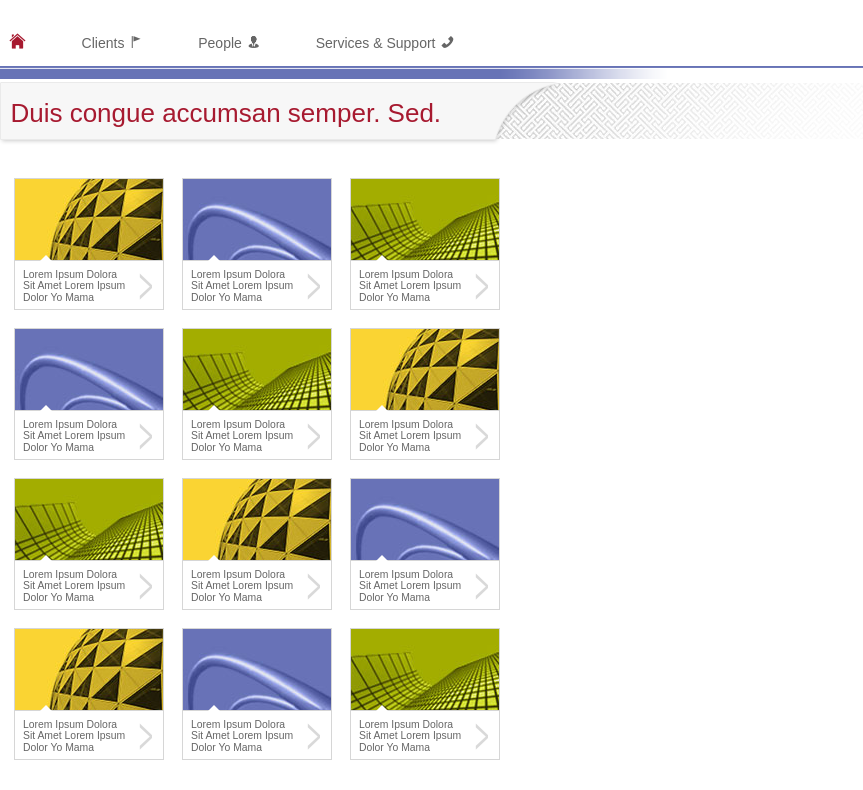
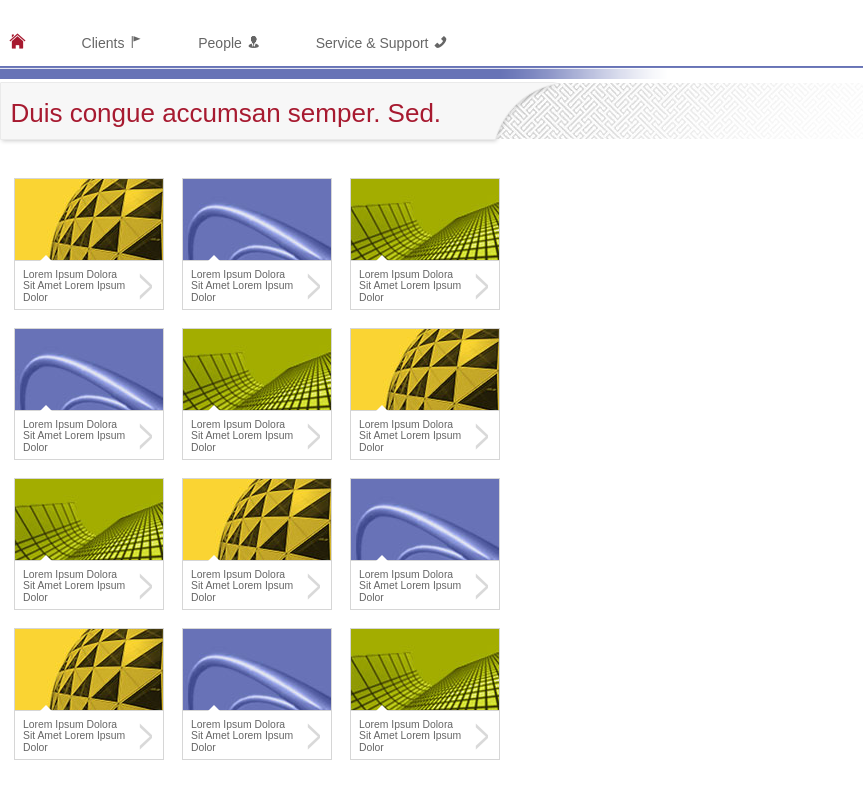
Before and after one commit to bonealTahoe/bakmac, a plain HTML site: page index.html in a window 1280 px wide. Shown: the full height of the page, 0-863 px from the left. Drawn offline with Linux system fonts and the light colour scheme; files whose address does not match are found by name.

Commit message:
sanitizing

```diff
--- a/index.html
+++ b/index.html
@@ -25,7 +25,7 @@
     <div class="header-nav-categories">
       <a href="#" class="txt-grey no-decor">Clients<span class="icon-project"></span></a>
       <a href="#" class="txt-grey no-decor">People<span class="icon-person"></span></a>
-      <a href="#" class="txt-grey no-decor">Services &amp; Support<span class="icon-phone"></span></a>
+      <a href="#" class="txt-grey no-decor">Service &amp; Support<span class="icon-phone"></span></a>
     </div>
   </nav>
   <div class="header-nav-sp">
@@ -52,7 +52,7 @@
     <div class="tile-content">
       <img src="img/fpo-image-1.jpg" />
       <span class="tile-label bg-white txt-grey">
-        <p>Lorem Ipsum Dolora Sit Amet Lorem Ipsum Dolor Yo Mama</p>
+        <p>Lorem Ipsum Dolora Sit Amet Lorem Ipsum Dolor </p>
         <span class="tile-label-arrow"></span>
       </span>
     </div>
@@ -62,7 +62,7 @@
     <div class="tile-content">
       <img src="img/fpo-image-3.jpg" />
       <span class="tile-label bg-white txt-grey">
-        <p>Lorem Ipsum Dolora Sit Amet Lorem Ipsum Dolor Yo Mama</p>
+        <p>Lorem Ipsum Dolora Sit Amet Lorem Ipsum Dolor </p>
         <span class="tile-label-arrow"></span>
       </span>
     </div>
@@ -72,7 +72,7 @@
     <div class="tile-content">
       <img src="img/fpo-image-2.jpg" />
       <span class="tile-label bg-white txt-grey">
-        <p>Lorem Ipsum Dolora Sit Amet Lorem Ipsum Dolor Yo Mama</p>
+        <p>Lorem Ipsum Dolora Sit Amet Lorem Ipsum Dolor </p>
         <span class="tile-label-arrow"></span>
       </span>
     </div>
@@ -84,7 +84,7 @@
     <div class="tile-content">
       <img src="img/fpo-image-3.jpg" />
       <span class="tile-label bg-white txt-grey">
-        <p>Lorem Ipsum Dolora Sit Amet Lorem Ipsum Dolor Yo Mama</p>
+        <p>Lorem Ipsum Dolora Sit Amet Lorem Ipsum Dolor </p>
         <span class="tile-label-arrow"></span>
       </span>
     </div>
@@ -94,7 +94,7 @@
     <div class="tile-content">
       <img src="img/fpo-image-2.jpg" />
       <span class="tile-label bg-white txt-grey">
-        <p>Lorem Ipsum Dolora Sit Amet Lorem Ipsum Dolor Yo Mama</p>
+        <p>Lorem Ipsum Dolora Sit Amet Lorem Ipsum Dolor </p>
         <span class="tile-label-arrow"></span>
       </span>
     </div>
@@ -104,7 +104,7 @@
     <div class="tile-content">
       <img src="img/fpo-image-1.jpg" />
       <span class="tile-label bg-white txt-grey">
-        <p>Lorem Ipsum Dolora Sit Amet Lorem Ipsum Dolor Yo Mama</p>
+        <p>Lorem Ipsum Dolora Sit Amet Lorem Ipsum Dolor </p>
         <span class="tile-label-arrow"></span>
       </span>
     </div>
@@ -115,7 +115,7 @@
     <div class="tile-content">
       <img src="img/fpo-image-2.jpg" />
       <span class="tile-label bg-white txt-grey">
-        <p>Lorem Ipsum Dolora Sit Amet Lorem Ipsum Dolor Yo Mama</p>
+        <p>Lorem Ipsum Dolora Sit Amet Lorem Ipsum Dolor </p>
         <span class="tile-label-arrow"></span>
       </span>
     </div>
@@ -125,7 +125,7 @@
     <div class="tile-content">
       <img src="img/fpo-image-1.jpg" />
       <span class="tile-label bg-white txt-grey">
-        <p>Lorem Ipsum Dolora Sit Amet Lorem Ipsum Dolor Yo Mama</p>
+        <p>Lorem Ipsum Dolora Sit Amet Lorem Ipsum Dolor </p>
         <span class="tile-label-arrow"></span>
       </span>
     </div>
@@ -135,7 +135,7 @@
     <div class="tile-content">
       <img src="img/fpo-image-3.jpg" />
       <span class="tile-label bg-white txt-grey">
-        <p>Lorem Ipsum Dolora Sit Amet Lorem Ipsum Dolor Yo Mama</p>
+        <p>Lorem Ipsum Dolora Sit Amet Lorem Ipsum Dolor </p>
         <span class="tile-label-arrow"></span>
       </span>
     </div>
@@ -146,7 +146,7 @@
     <div class="tile-content">
       <img src="img/fpo-image-1.jpg" />
       <span class="tile-label bg-white txt-grey">
-        <p>Lorem Ipsum Dolora Sit Amet Lorem Ipsum Dolor Yo Mama</p>
+        <p>Lorem Ipsum Dolora Sit Amet Lorem Ipsum Dolor </p>
         <span class="tile-label-arrow"></span>
       </span>
     </div>
@@ -156,7 +156,7 @@
     <div class="tile-content">
       <img src="img/fpo-image-3.jpg" />
       <span class="tile-label bg-white txt-grey">
-        <p>Lorem Ipsum Dolora Sit Amet Lorem Ipsum Dolor Yo Mama</p>
+        <p>Lorem Ipsum Dolora Sit Amet Lorem Ipsum Dolor </p>
         <span class="tile-label-arrow"></span>
       </span>
     </div>
@@ -166,7 +166,7 @@
     <div class="tile-content">
       <img src="img/fpo-image-2.jpg" />
       <span class="tile-label bg-white txt-grey">
-        <p>Lorem Ipsum Dolora Sit Amet Lorem Ipsum Dolor Yo Mama</p>
+        <p>Lorem Ipsum Dolora Sit Amet Lorem Ipsum Dolor </p>
         <span class="tile-label-arrow"></span>
       </span>
     </div>
```
